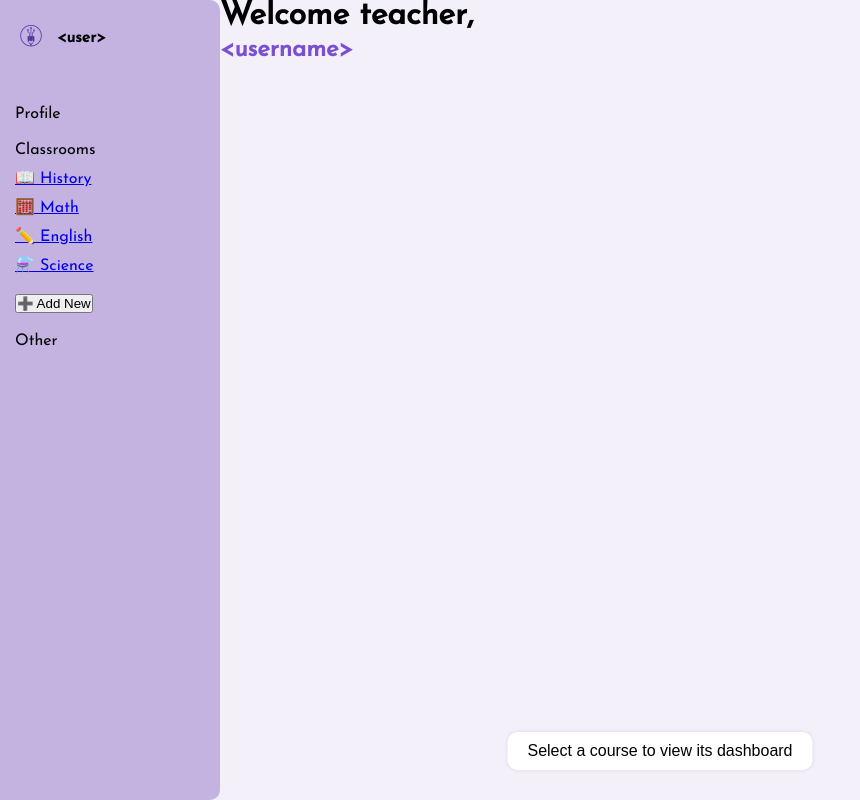
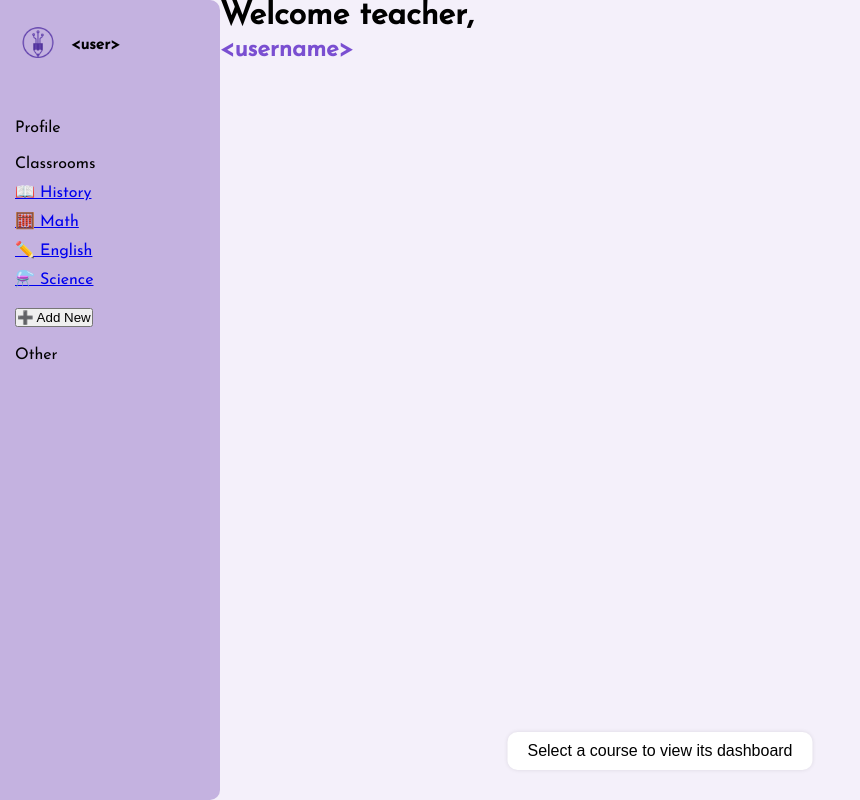
Before and after one commit to Trevorcofc/aiedu, a plain HTML site: page src/pages/teacher_dash/index.html in a window 1280 px wide. Shown: the whole page, without its empty margins (0-860 px from the left). Drawn offline with Linux system fonts and the light colour scheme.

Commit message:
Update style.css

```diff
--- a/src/pages/teacher_dash/style.css
+++ b/src/pages/teacher_dash/style.css
@@ -36,8 +36,8 @@ body {
 }
 
 .sidebar-logo {
-  width: 32px;
-  height: 32px;
+  width: 46px;
+  height: 46px;
 }
 
 .username {
```
